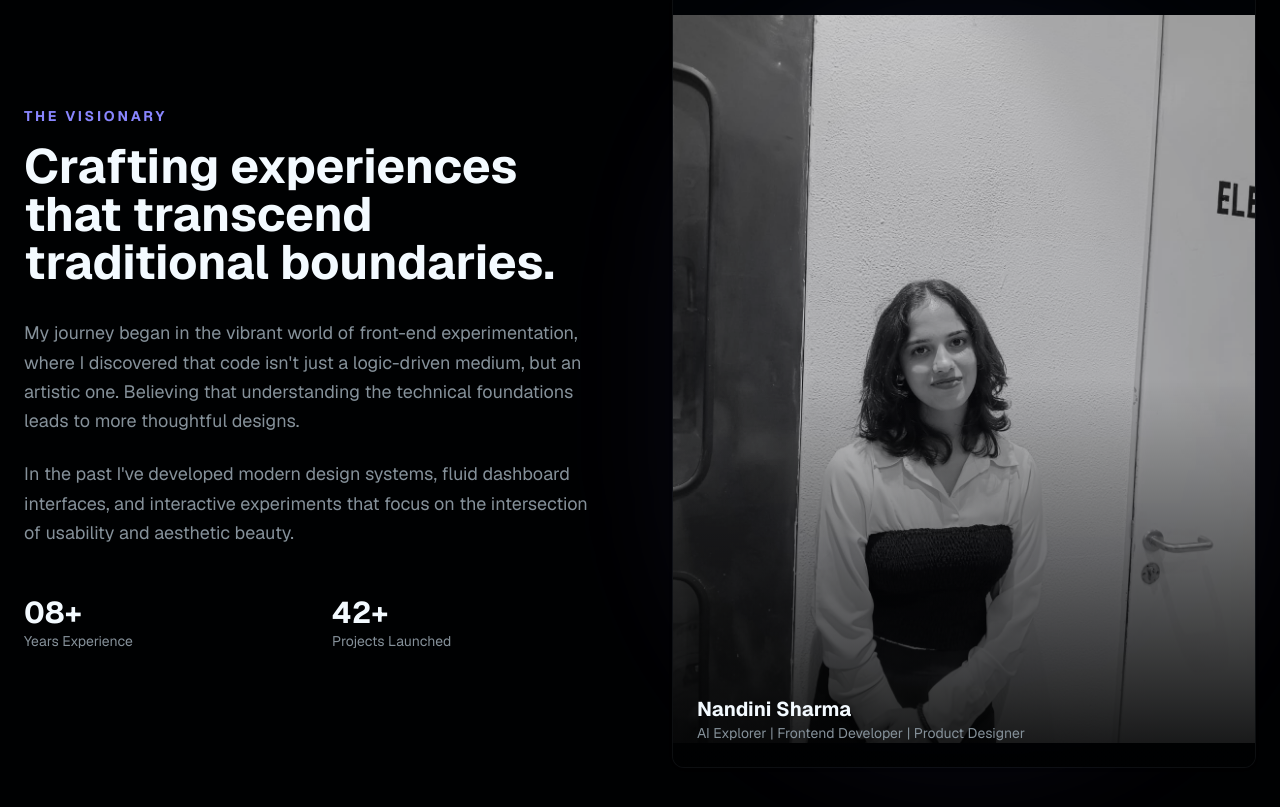
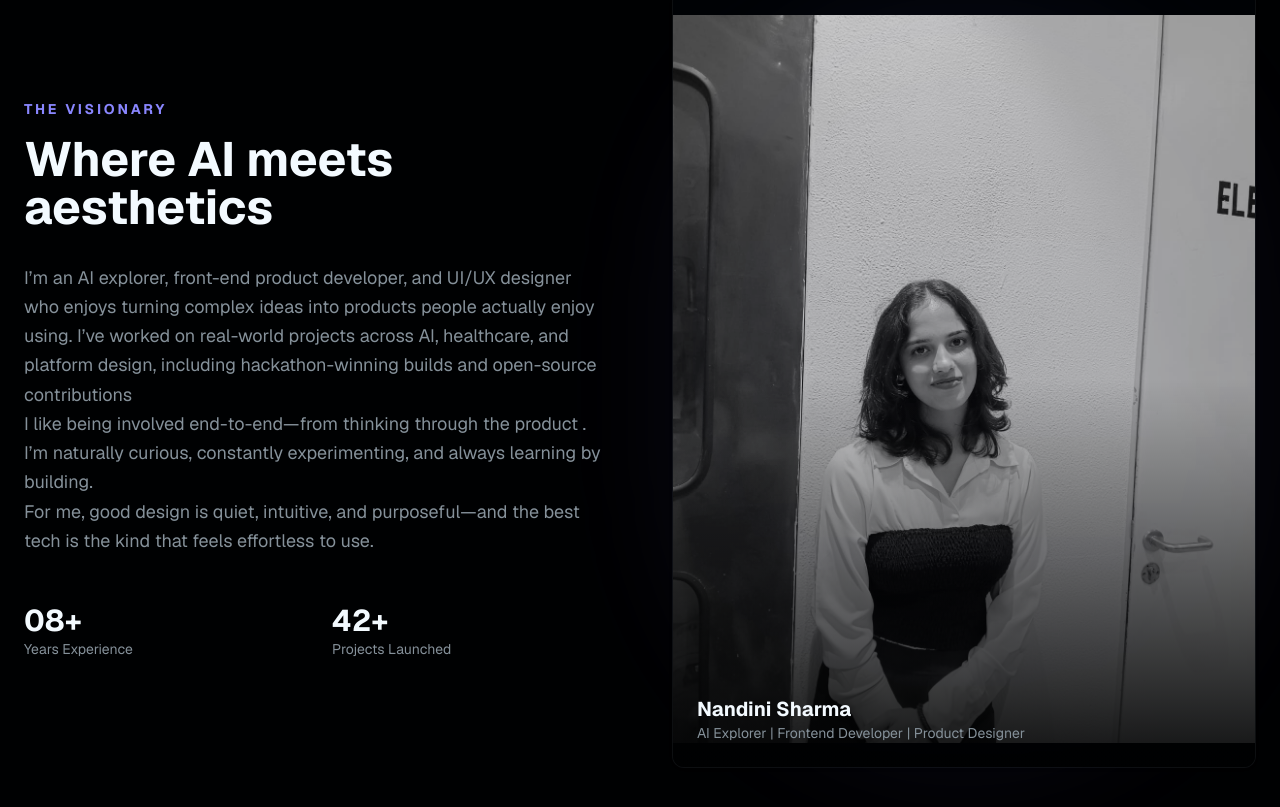
Before and after one commit to NANDINISHARMA30/Nandini-PortFolio, a Next.js app: page / in a window 1280 px wide. Shown: the part 938-1745 px from the top of the page. Built offline with nearby package versions, Linux system fonts and the light colour scheme.

Commit message:
ME Section Updated

```diff
--- a/app/components/about-section.tsx
+++ b/app/components/about-section.tsx
@@ -17,19 +17,17 @@ export function AboutSection() {
           <div className="space-y-4">
             <h2 className="text-sm font-bold tracking-[0.2em] uppercase text-primary">The Visionary</h2>
             <h3 className="text-4xl md:text-5xl font-bold">
-              Crafting experiences that transcend traditional boundaries.
+              Where AI meets aesthetics
             </h3>
           </div>
 
           <div className="space-y-6 text-muted-foreground leading-relaxed text-lg">
             <p>
-              My journey began in the vibrant world of front-end experimentation, where I discovered that code isn't
-              just a logic-driven medium, but an artistic one. Believing that understanding the technical foundations
-              leads to more thoughtful designs.
-            </p>
-            <p>
-              In the past I&apos;ve developed modern design systems, fluid dashboard interfaces, and interactive
-              experiments that focus on the intersection of usability and aesthetic beauty.
+              I’m an AI explorer, front-end product developer, and UI/UX designer who enjoys turning complex ideas into products people actually enjoy using. I’ve worked on real-world projects across AI, healthcare, and platform design, including hackathon-winning builds and open-source contributions
+            <br />
+              I like being involved end-to-end—from thinking through the product . I’m naturally curious, constantly experimenting, and always learning by building.
+
+              <br />For me, good design is quiet, intuitive, and purposeful—and the best tech is the kind that feels effortless to use.
             </p>
           </div>
 
```
